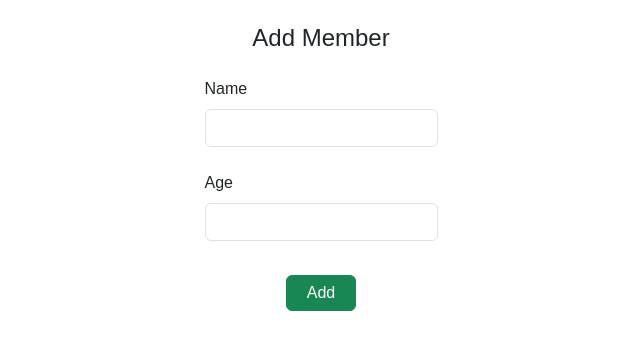
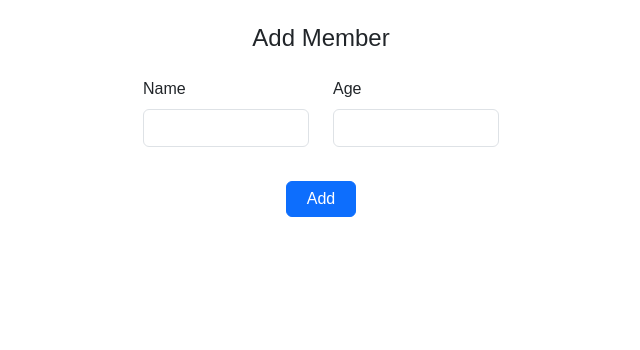
Before and after one commit to harshedabdulla/icp, a React (Vite) app in the folder src/icp_frontend/: page /members/new in a window 1280 px wide. Shown: the top 350 px of the page, without its empty margins (319-959 px from the left). Built offline with nearby package versions, Linux system fonts and the light colour scheme.

Commit message:
made the changes mentioned

```diff
--- a/package.json
+++ b/package.json
@@ -15,7 +15,5 @@
   "workspaces": [
     "src/icp_frontend"
   ],
-  "dependencies": {
-    "react-router-dom": "^6.23.1"
-  }
+  "dependencies": {}
 }
--- /dev/null
+++ b/src/icp_frontend/constants/validationSchema.jsx
@@ -0,0 +1,22 @@
+// src/constants/validationSchema.js
+import * as Yup from 'yup'
+
+export const memberValidationSchema = Yup.object({
+  name: Yup.string()
+    .matches(/^[a-zA-Z\s]+$/, 'Name should only contain letters and spaces')
+    .test(
+      'not-only-spaces',
+      'Name should not contain only spaces',
+      (value) => value && value.trim().length > 0
+    )
+    .required('Name is required'),
+  age: Yup.number()
+    .min(1, 'Age must be at least 1')
+    .max(100, 'Age must be at most 100')
+    .required('Age is required'),
+})
+
+export const ADD_MEMBER_INITIAL_VALUES = {
+  name: '',
+  age: '',
+}
--- a/src/icp_frontend/pages/AddMembers.jsx
+++ b/src/icp_frontend/pages/AddMembers.jsx
@@ -1,77 +1,109 @@
-import React from 'react'
+// src/components/AddMembers.js
+import React, { useState } from 'react'
+import { useNavigate } from 'react-router-dom'
 import { Container, Row, Col, Form, Button, Alert } from 'react-bootstrap'
-import { Formik, Field, Form as FormikForm, ErrorMessage } from 'formik'
-import * as Yup from 'yup'
+import { Formik } from 'formik'
+import {
+  memberValidationSchema,
+  ADD_MEMBER_INITIAL_VALUES,
+} from '../constants/validationSchema'
 import { chapter_2 } from '../../declarations/chapter_2'
 
 const AddMembers = () => {
+  const [successMessage, setSuccessMessage] = useState('')
+  const navigate = useNavigate() // useNavigate hook for redirection
+
   const addMember = async (values, { setSubmitting, setErrors, resetForm }) => {
     try {
       const { name, age } = values
       const result = await chapter_2.addMember({ name, age: BigInt(age) })
-      if (result.ok) {
+      console.log('Result from addMember:', result) // Log the result for debugging
+
+      if (result.hasOwnProperty('ok')) {
         resetForm()
-        console.log('Member added!')
-      } else {
+        setSuccessMessage('Member added successfully!')
+        setErrors({ general: '' }) // Clear any previous errors
+        setTimeout(() => {
+          navigate('/members') // Redirect to /members after success
+        }, 2000) // Redirect after 2 seconds to show the success message briefly
+      } else if (result.hasOwnProperty('err')) {
         setErrors({
-          general: 'The member with this principal ID already exists.',
+          general: result.err, // Use the actual error message from the backend
         })
+        setSuccessMessage('') // Clear success message if there is an error
       }
     } catch (error) {
       console.error('Error adding member:', error)
       setErrors({ general: 'An error occurred while adding the member.' })
+      setSuccessMessage('') // Clear success message if there is an error
     } finally {
       setSubmitting(false)
     }
   }
 
-  const validationSchema = Yup.object({
-    name: Yup.string()
-      .matches(/^[a-zA-Z\s]+$/, 'Name should only contain letters and spaces')
-      .required('Name is required'),
-    age: Yup.number()
-      .min(1, 'Age must be at least 1')
-      .max(100, 'Age must be at most 100')
-      .required('Age is required'),
-  })
-
   return (
     <Container>
       <h2 className="text-center my-4 fs-4">Add Member</h2>
       <Row className="justify-content-center my-4 fs-6">
-        <Col md={3}>
+        <Col md={4}>
           <Formik
-            initialValues={{ name: '', age: '' }}
-            validationSchema={validationSchema}
+            initialValues={ADD_MEMBER_INITIAL_VALUES}
+            validationSchema={memberValidationSchema}
             onSubmit={addMember}
           >
-            {({ isSubmitting, errors }) => (
-              <FormikForm>
-                <Form.Group className="mb-3">
+            {({
+              handleSubmit,
+              handleChange,
+              values,
+              touched,
+              errors,
+              isSubmitting,
+            }) => (
+              <Form noValidate onSubmit={handleSubmit}>
+                <Row className="mb-3">
+                  <Form.Group as={Col} controlId="validationFormik01">
                     <Form.Label>Name</Form.Label>
-                  <Field name="name" type="text" className="form-control" />
-                  <ErrorMessage
+                    <Form.Control
+                      type="text"
                       name="name"
-                    component="div"
-                    className="text-danger"
+                      value={values.name}
+                      onChange={handleChange}
+                      isValid={touched.name && !errors.name}
+                      isInvalid={touched.name && !!errors.name}
                     />
+                    <Form.Control.Feedback type="invalid">
+                      {errors.name}
+                    </Form.Control.Feedback>
                   </Form.Group>
-                <Form.Group className="mb-3">
+
+                  <Form.Group as={Col} controlId="validationFormik02">
                     <Form.Label>Age</Form.Label>
-                  <Field name="age" type="number" className="form-control" />
-                  <ErrorMessage
+                    <Form.Control
+                      type="number"
                       name="age"
-                    component="div"
-                    className="text-danger"
+                      value={values.age}
+                      onChange={handleChange}
+                      isValid={touched.age && !errors.age}
+                      isInvalid={touched.age && !!errors.age}
                     />
+                    <Form.Control.Feedback type="invalid">
+                      {errors.age}
+                    </Form.Control.Feedback>
                   </Form.Group>
+                </Row>
+
                 {errors.general && (
                   <Alert variant="danger">{errors.general}</Alert>
                 )}
-                <Button variant="success" type="submit" disabled={isSubmitting}>
+
+                {successMessage && (
+                  <Alert variant="success">{successMessage}</Alert>
+                )}
+
+                <Button type="submit" disabled={isSubmitting}>
                   {isSubmitting ? 'Adding...' : 'Add'}
                 </Button>
-              </FormikForm>
+              </Form>
             )}
           </Formik>
         </Col>
--- a/src/icp_frontend/pages/Members.jsx
+++ b/src/icp_frontend/pages/Members.jsx
@@ -21,10 +21,10 @@ function Members() {
     try {
       const membersData = await chapter_2.getAllMembers()
       setMembers(membersData)
-      setIsFetched(true)
       console.log('Members:', membersData)
     } catch (error) {
       console.error('Error fetching members:', error)
+    } finally {
       setIsFetched(true)
     }
   }
```
Also changed, not shown: 2 other files (tests, documents, lock files or other folders). Lines whose indentation alone changed are shown as unchanged.
